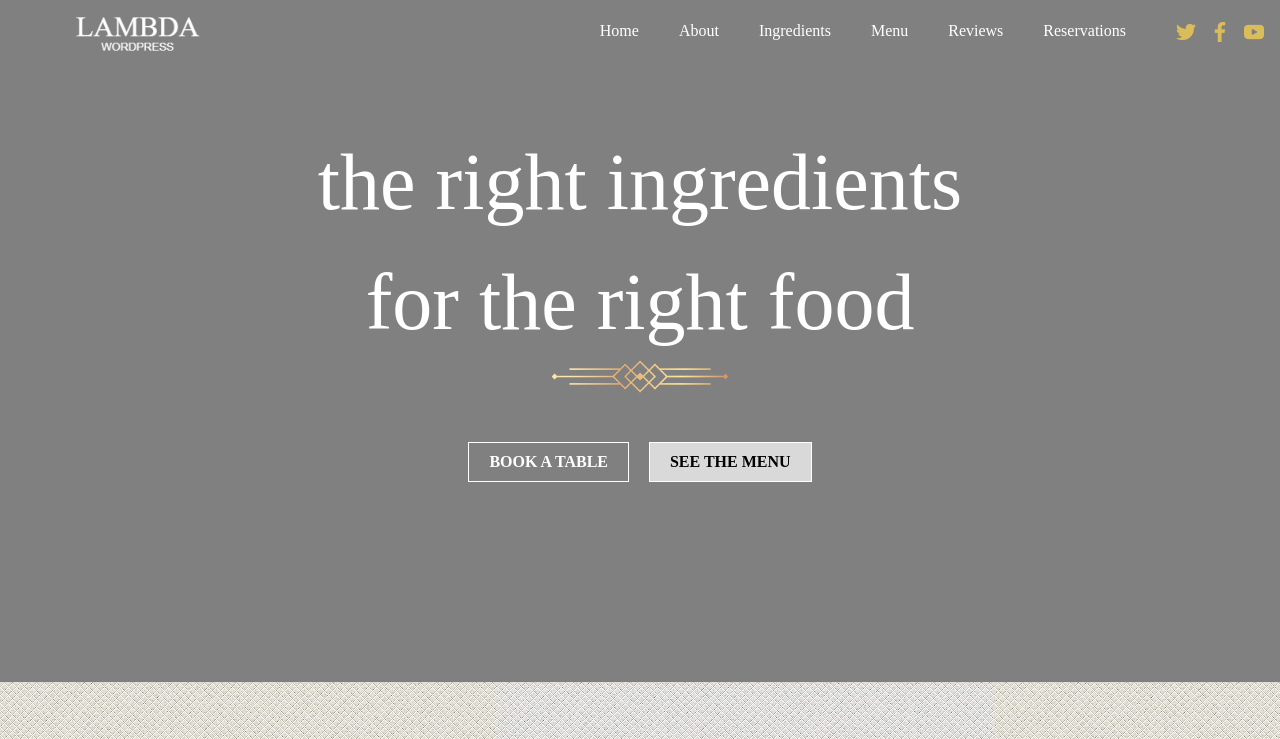
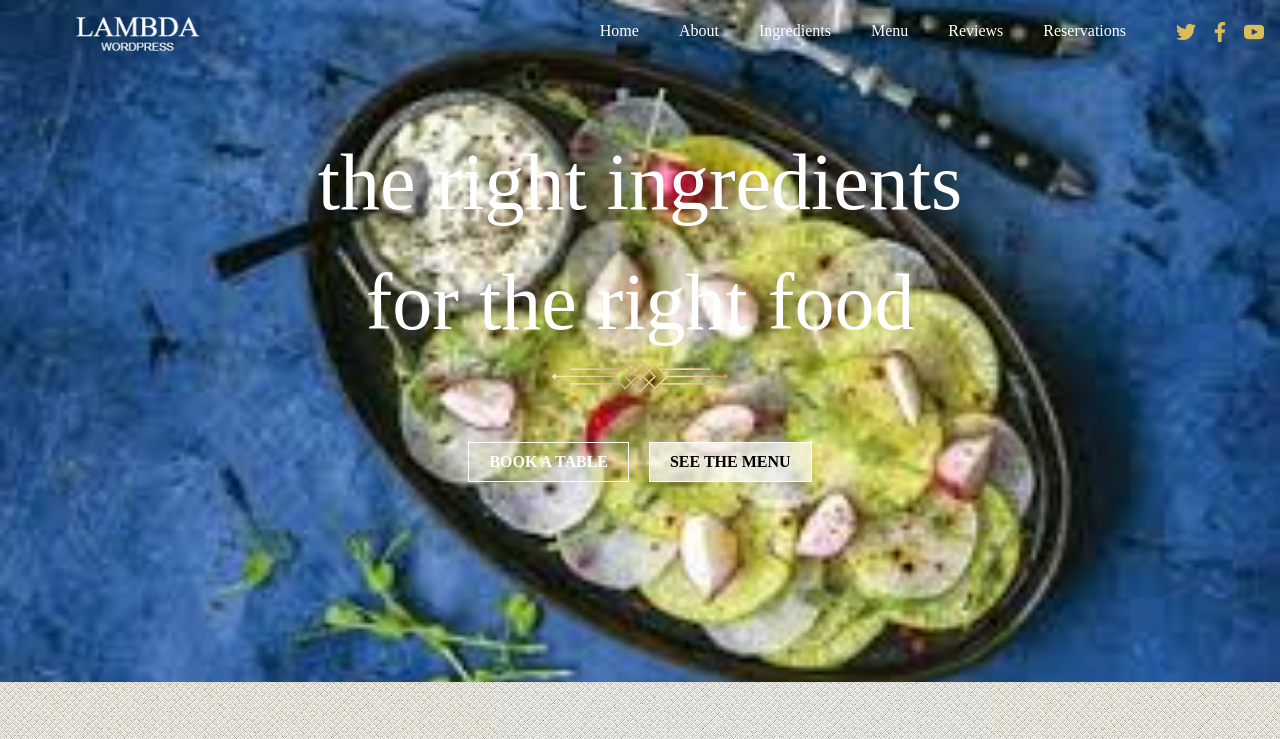
Before and after one commit to Ffs3rfx/Lr10, a plain HTML site: page index.html in a window 1280 px wide. Shown: the top 739 px of the page. Drawn offline with Linux system fonts and the light colour scheme; files whose address does not match are found by name.

Commit message:
Update st.css

```diff
--- a/st.css
+++ b/st.css
@@ -6,7 +6,7 @@ body {
 
 /* Перша секція */
 .hero {
-    background-image: url('img/11.jpg');
+    background-image: url('11.jpg');
     background-size: cover;
     background-position: center;
     height: 100%;
```
